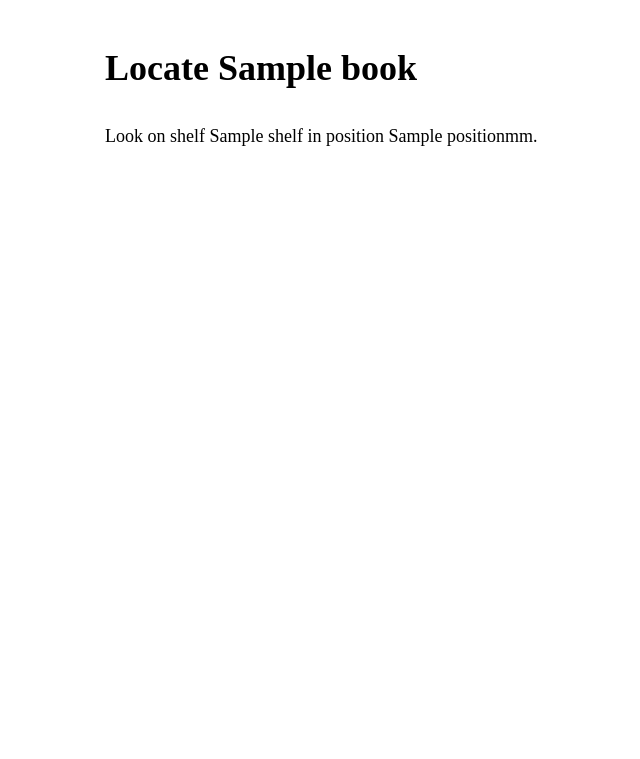
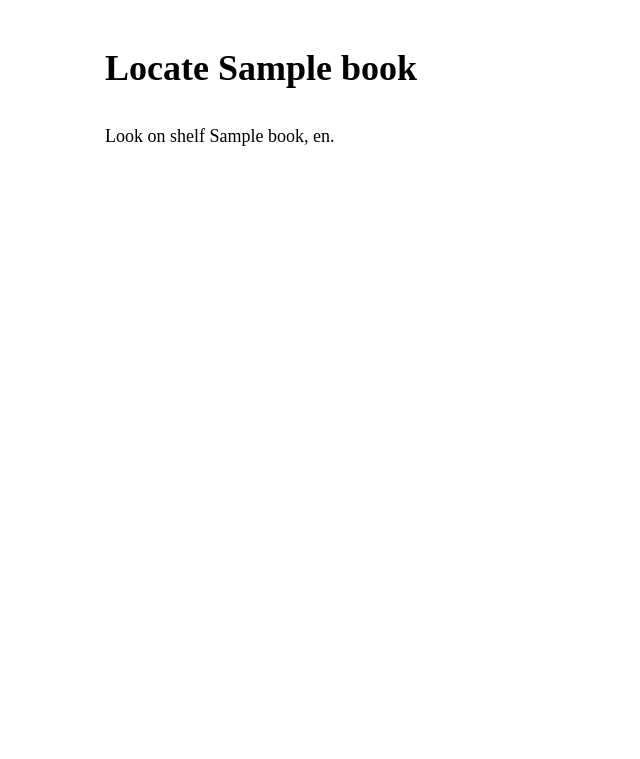
Before and after one commit to iykdw/smartshelf, a FastAPI app: template templates/locate.html in a window 1280 px wide. Shown: the top 759 px of the page, without its empty margins (210-850 px from the left). Run offline with FastAPI, Linux system fonts and the light colour scheme; the template is opened without the code that fills it: most values are stand-ins (such as "Sample title", 1, 10 or a date in 2020); parts of the project's set-up code (start-up, migrations or seed data) failed here and were passed over.

Commit message:
Add nat lang positions, shelf names

```diff
--- a/templates/locate.html
+++ b/templates/locate.html
@@ -7,6 +7,6 @@
     </head>
     <body>
         <h1>Locate {{ book.title }}</h1>
-        </p>Look on shelf {{ book.shelf }} in position {{ book.position }}mm.</p>
+        </p>Look on shelf {{ book.shelf_name }}, {{ book.natlangpos }}.</p>
     </body>
 </html>
```
